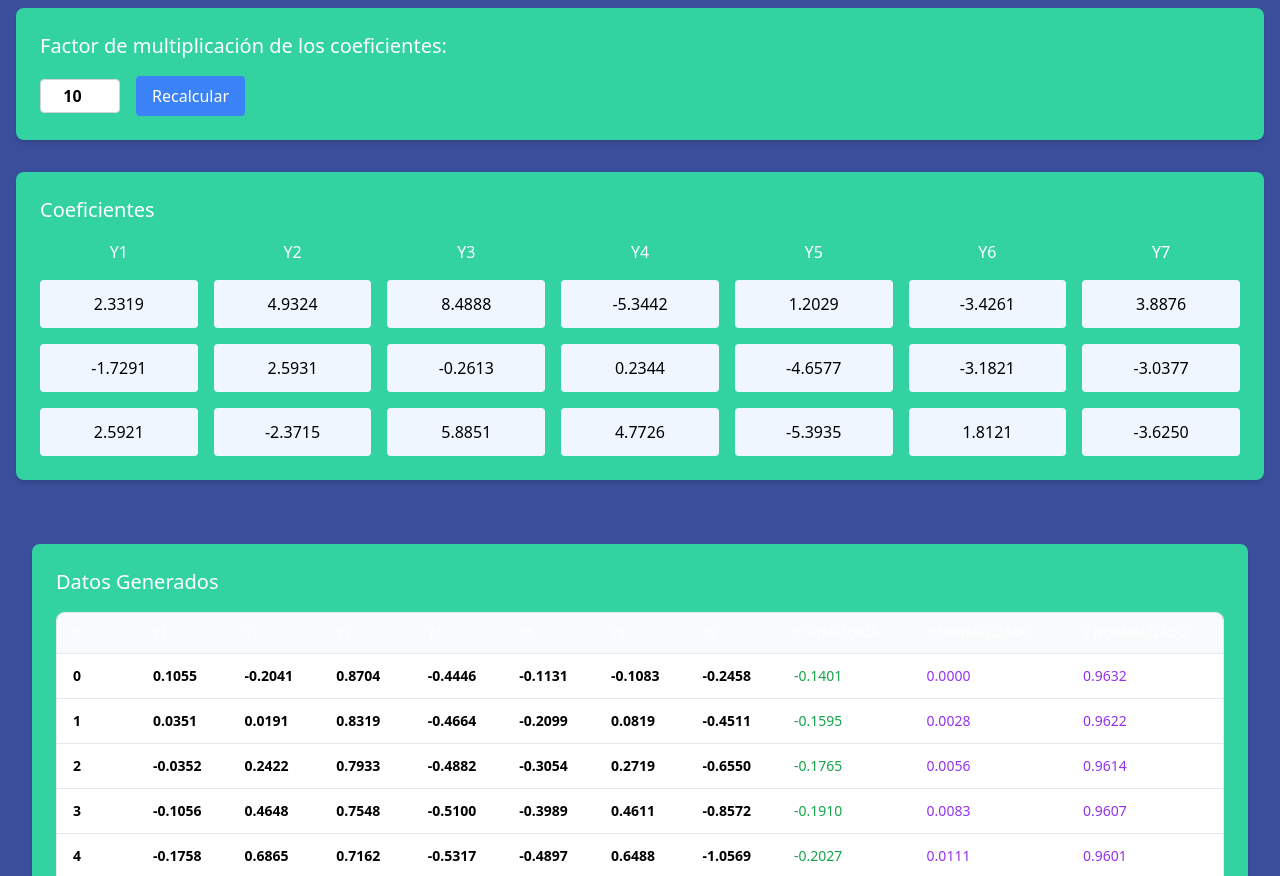
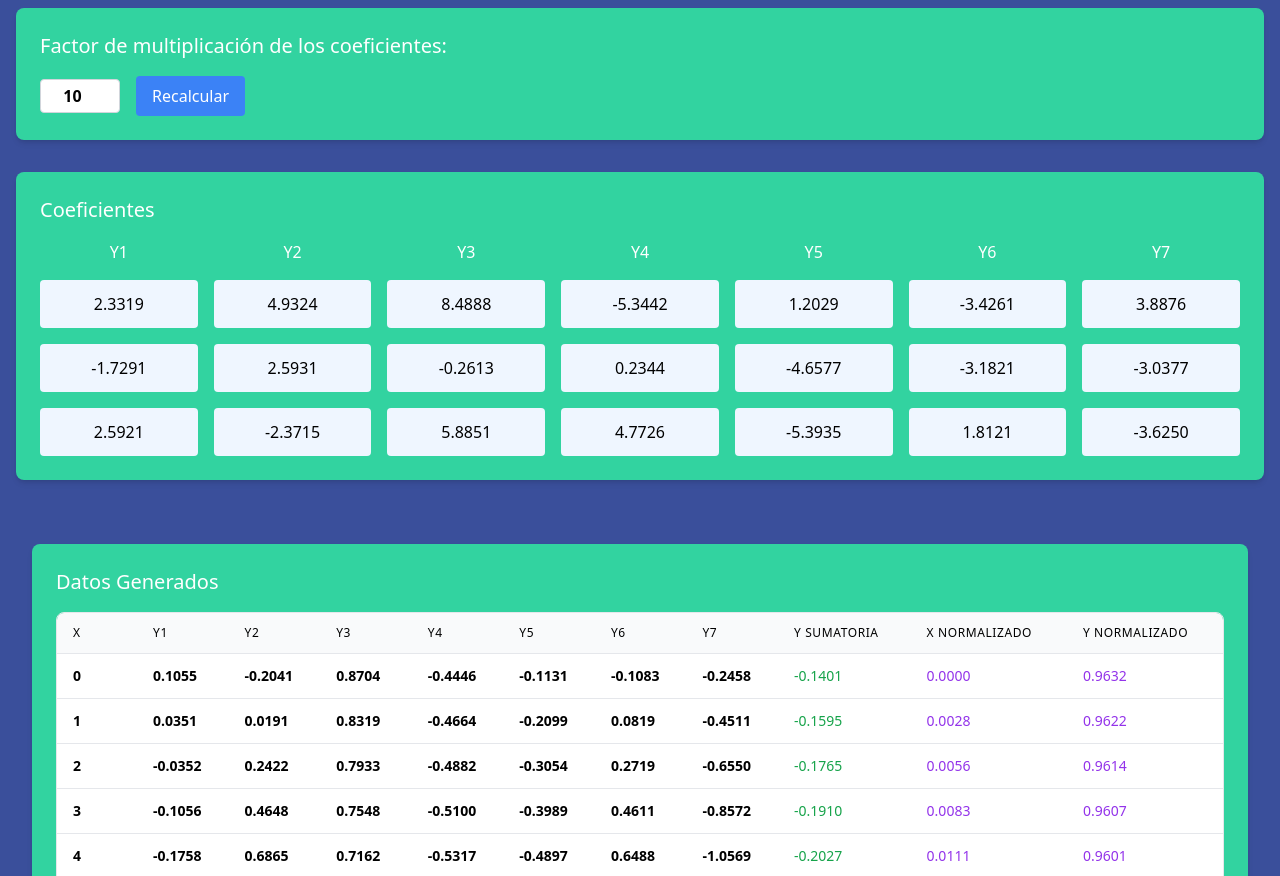
Before and after one commit to nhzamorano/corte_uno, a plain HTML site: page index.html in a window 1280 px wide. Shown: the part 224-1100 px from the top of the page. Drawn offline with nearby package versions, Linux system fonts and the light colour scheme.

Commit message:
Add files via upload

```diff
--- a/index.html
+++ b/index.html
@@ -51,37 +51,37 @@
                         <thead class="bg-gray-50">
                             <tr>
                                 <th
-                                    class="sticky-corner px-4 py-3 text-left text-xs font-medium text-white uppercase tracking-wider w-20">
+                                    class="sticky-corner px-4 py-3 text-left text-xs font-medium text-black uppercase tracking-wider w-20">
                                     X</th>
                                 <th
-                                    class="sticky-header px-4 py-3 text-left text-xs font-medium text-white uppercase tracking-wider">
+                                    class="sticky-header px-4 py-3 text-left text-xs font-medium text-black uppercase tracking-wider">
                                     Y1</th>
                                 <th
-                                    class="sticky-header px-4 py-3 text-left text-xs font-medium text-white uppercase tracking-wider">
+                                    class="sticky-header px-4 py-3 text-left text-xs font-medium text-black uppercase tracking-wider">
                                     Y2</th>
                                 <th
-                                    class="sticky-header px-4 py-3 text-left text-xs font-medium text-white uppercase tracking-wider">
+                                    class="sticky-header px-4 py-3 text-left text-xs font-medium text-black uppercase tracking-wider">
                                     Y3</th>
                                 <th
-                                    class="sticky-header px-4 py-3 text-left text-xs font-medium text-white uppercase tracking-wider">
+                                    class="sticky-header px-4 py-3 text-left text-xs font-medium text-black uppercase tracking-wider">
                                     Y4</th>
                                 <th
-                                    class="sticky-header px-4 py-3 text-left text-xs font-medium text-white uppercase tracking-wider">
+                                    class="sticky-header px-4 py-3 text-left text-xs font-medium text-black uppercase tracking-wider">
                                     Y5</th>
                                 <th
-                                    class="sticky-header px-4 py-3 text-left text-xs font-medium text-white uppercase tracking-wider">
+                                    class="sticky-header px-4 py-3 text-left text-xs font-medium text-black uppercase tracking-wider">
                                     Y6</th>
                                 <th
-                                    class="sticky-header px-4 py-3 text-left text-xs font-medium text-white uppercase tracking-wider">
+                                    class="sticky-header px-4 py-3 text-left text-xs font-medium text-black uppercase tracking-wider">
                                     Y7</th>
                                 <th
-                                    class="sticky-header px-4 py-3 text-left text-xs font-medium text-white uppercase tracking-wider">
+                                    class="sticky-header px-4 py-3 text-left text-xs font-medium text-black uppercase tracking-wider">
                                     Y sumatoria</th>
                                 <th
-                                    class="sticky-header px-4 py-3 text-left text-xs font-medium text-white uppercase tracking-wider">
+                                    class="sticky-header px-4 py-3 text-left text-xs font-medium text-black uppercase tracking-wider">
                                     X normalizado</th>
                                 <th
-                                    class="sticky-header px-4 py-3 text-left text-xs font-medium text-white uppercase tracking-wider">
+                                    class="sticky-header px-4 py-3 text-left text-xs font-medium text-black uppercase tracking-wider">
                                     Y normalizado</th>
                             </tr>
                         </thead>
```
